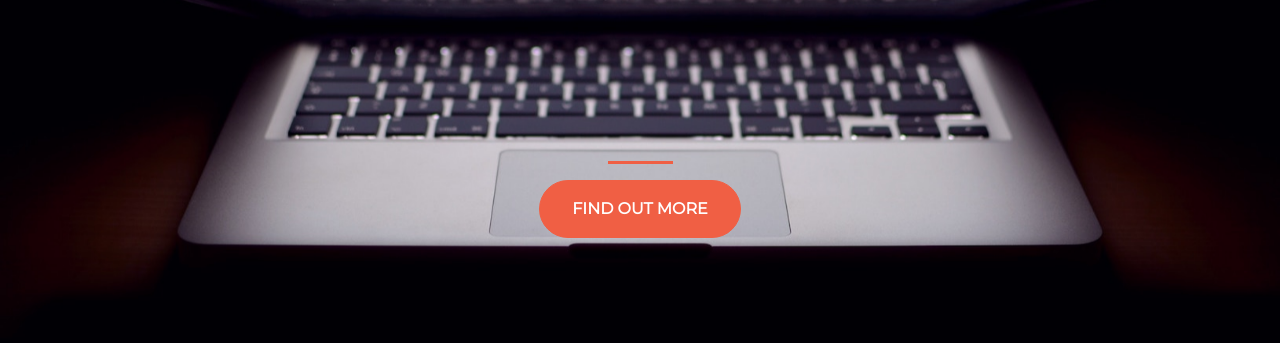
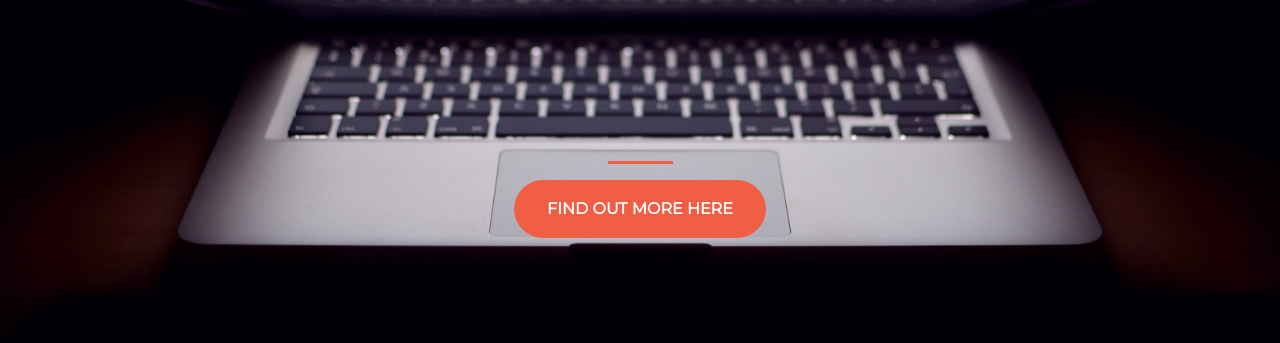
Before and after one commit to razwebdev/razwebdev.github.io, a plain HTML site: page index.html in a window 1280 px wide. Shown: the part 321-664 px from the top of the page. Drawn offline with nearby package versions, Linux system fonts and the light colour scheme.

Commit message:
Update index.html

```diff
--- a/index.html
+++ b/index.html
@@ -24,7 +24,7 @@
         <section class="text-center col-12">
           <hr>
           <a href="https://mailchi.mp/afa22da4e75d/startup-page">
-          <button class="btn btn-primary btn-xl">Find out more</button></a>
+          <button class="btn btn-primary btn-xl">Find out more HERE</button></a>
         </section>
       </div>
     </div>
```
